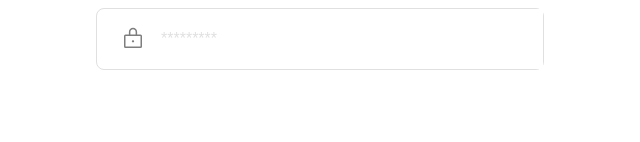
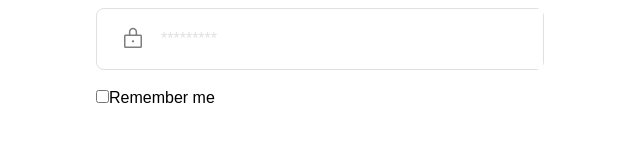
Before and after one commit to roma-marshall/legendary-locals-sniffle, a Vue app: page / in a window 1280 px wide. Shown: the part 490-632 px from the top of the page, without its empty margins (0-640 px from the left). Built offline with nearby package versions, Linux system fonts and the light colour scheme.

Commit message:
remember me added

```diff
--- a/src/App.vue
+++ b/src/App.vue
@@ -55,6 +55,12 @@ import Password from './assets/img/password.svg'
                 />
               </div>
             </div>
+            <div class="flex justify-between items-center pt-4">
+              <div>
+                <input type="checkbox"/>
+                <label for="remember">Remember me</label>
+              </div>
+            </div>
           </form>
         </div>
       </div>
```
